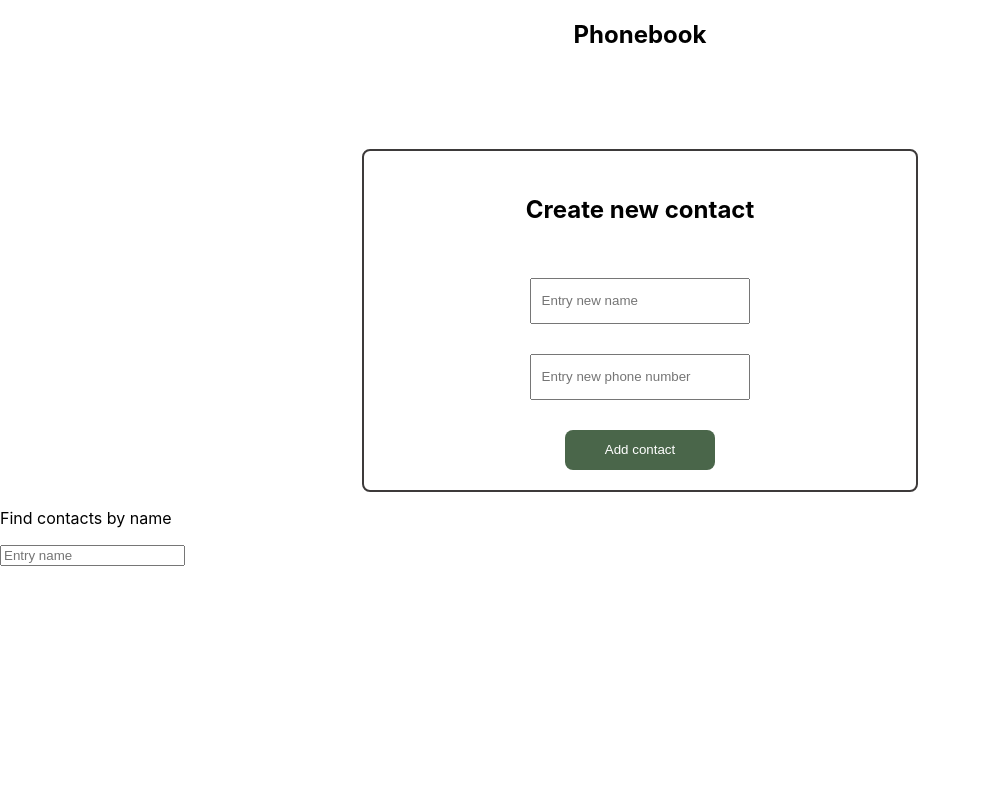
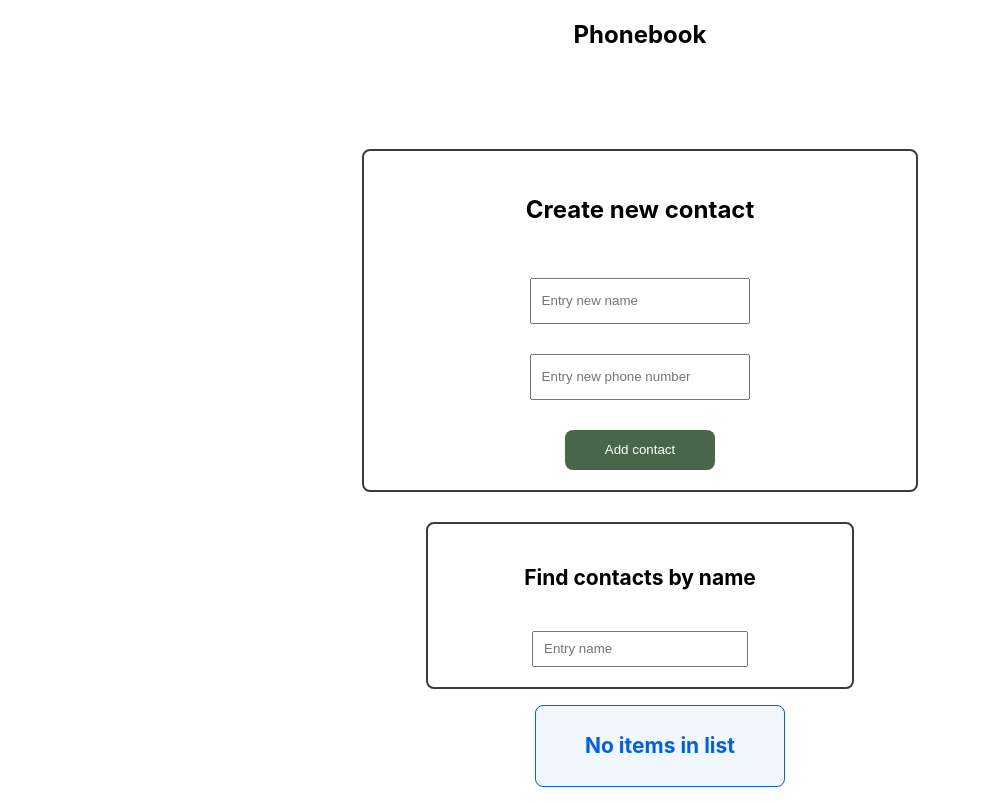
Before and after one commit to turus090/goit-react-hw-02-phonebook, a React (Create React App) app: page / in a window 1280 px wide. Shown: the whole page, without its empty margins (0-981 px from the left). Built offline with nearby package versions, Linux system fonts and the light colour scheme.

Commit message:
add components listItem

```diff
--- a/src/components/App.jsx
+++ b/src/components/App.jsx
@@ -4,16 +4,33 @@ import Button from "./button/Button";
 import Filter from "./filter/Filter";
 
 import s from "./app.module.css";
+import List from "./list/List";
 
 
 class App extends Component {
   state = {
     contacts: [],
+    searchResults: [],
     name: '',
     phone: '',
+    status: 'viewList',
   }
-
+// status - viewList - search
   render() {
+    const changeSearchInput = (searchText) => {
+      if (searchText.length === 0){
+        this.setState( {
+          ...this.state,
+          searchResults: [],
+          status:'viewList'
+        })
+      } else {
+        this.setState({
+          ...this.state,
+          status: 'search'
+        })
+      }
+    }
     const setNewCandidate = () =>{
       this.setState({
         name: '',
@@ -60,16 +77,10 @@ class App extends Component {
         />
         <Button text="Add contact" handleClick={setNewCandidate}/>
       </div>
-      <Filter/>
-        <ul>
-        {this.state.contacts.map(contact => (
-          <li className={s.contactItem} key={contact.id}>
-            <p>{contact.name}: </p>
-            <p>{contact.phone}</p>
-            </li>
-
-        ))}
-        </ul>
+      <Filter changeEvent = {changeSearchInput}/>
+      <List
+        list={this.state.status==="viewList" ? this.state.contacts : this.state.searchResults}
+        />
 
       </div>
     )
--- a/src/components/app.module.css
+++ b/src/components/app.module.css
@@ -22,13 +22,3 @@
     font-weight: 700;
     font-size: 24px;
 }
-
-.contactItem{
-    margin: 0 auto;
-    width: 20%;
-    display: flex;
-    column-gap: 10px;
-    padding: 20px;
-    border: 2px solid rgb(61, 58, 58) ;
-    border-radius: 8px;
-}
--- a/src/components/filter/Filter.jsx
+++ b/src/components/filter/Filter.jsx
@@ -1,8 +1,16 @@
+import s from "./filter.module.css"
+import { createRef } from "react"
+
 const Filter = (props) => {
+    let inputRef = createRef()
+    const handleChange = () =>{
+        console.log(inputRef.current.value)
+        props.changeEvent(inputRef.current.value)
+    }
     return(
-        <div>
-            <p>Find contacts by name</p>
-            <input placeholder="Entry name"/>
+        <div className={s.block}>
+            <p className={s.text}>Find contacts by name</p>
+            <input onChange={handleChange} ref={inputRef} className={s.inputFilter} placeholder="Entry name"/>
         </div>
     )
 }
--- a/src/components/filter/filter.module.css
+++ b/src/components/filter/filter.module.css
@@ -0,0 +1,24 @@
+.block {
+    width: 30%;
+    padding: 20px;
+    display: flex;
+    row-gap: 20px;
+    flex-direction: column;
+    border: 2px solid rgb(61, 58, 58) ;
+    border-radius: 8px;
+    margin: 30px auto 0 auto;
+}
+
+.text {
+    font-size: 21px;
+    font-weight: 700;
+    text-align: center;
+}
+
+.inputFilter {
+    display: block;
+    margin: 0 auto;
+    width: 200px;
+    height: 30px;
+    padding-left: 10px;
+}
--- /dev/null
+++ b/src/components/list/List.jsx
@@ -0,0 +1,15 @@
+import ListItem from "./ListItem"
+import s from "./list.module.css"
+
+const List = (props) => {
+    let listCollection = props.list.map(item => <ListItem key={item.id} id={item.id} name={item.name} phone={item.phone}/>)
+    return (
+        <ul>
+            {listCollection}
+            {props.list.length === 0 ? <p className={s.messege}>No items in list</p> : null}
+        </ul>
+        )
+    }
+
+
+export default List
--- /dev/null
+++ b/src/components/list/ListItem.jsx
@@ -0,0 +1,11 @@
+import s from "./list.module.css"
+const ListItem = (props) => {
+    return (
+        <li className={s.contactItem} key={props.id}>
+            <p>{props.name}: </p>
+            <p>{props.phone}</p>
+        </li>
+    )
+}
+
+export default ListItem
--- /dev/null
+++ b/src/components/list/list.module.css
@@ -0,0 +1,27 @@
+.contactItem{
+    margin: 15px auto;
+    width: 20%;
+    display: flex;
+    column-gap: 10px;
+    padding: 20px;
+    border: 2px solid rgb(61, 58, 58) ;
+    border-radius: 8px;
+
+}
+
+
+.messege {
+    width: 20%;
+    height: 80px;
+    margin: 10px auto;
+    display: flex;
+    align-items: center;
+    justify-content: center;
+    text-align: center;
+    font-weight: 700;
+    font-size: 21px;
+    background: #F2F7FE;
+    color:#005FEC;
+    border: 1px solid #005FEC;
+    border-radius: 8px;
+}
```
